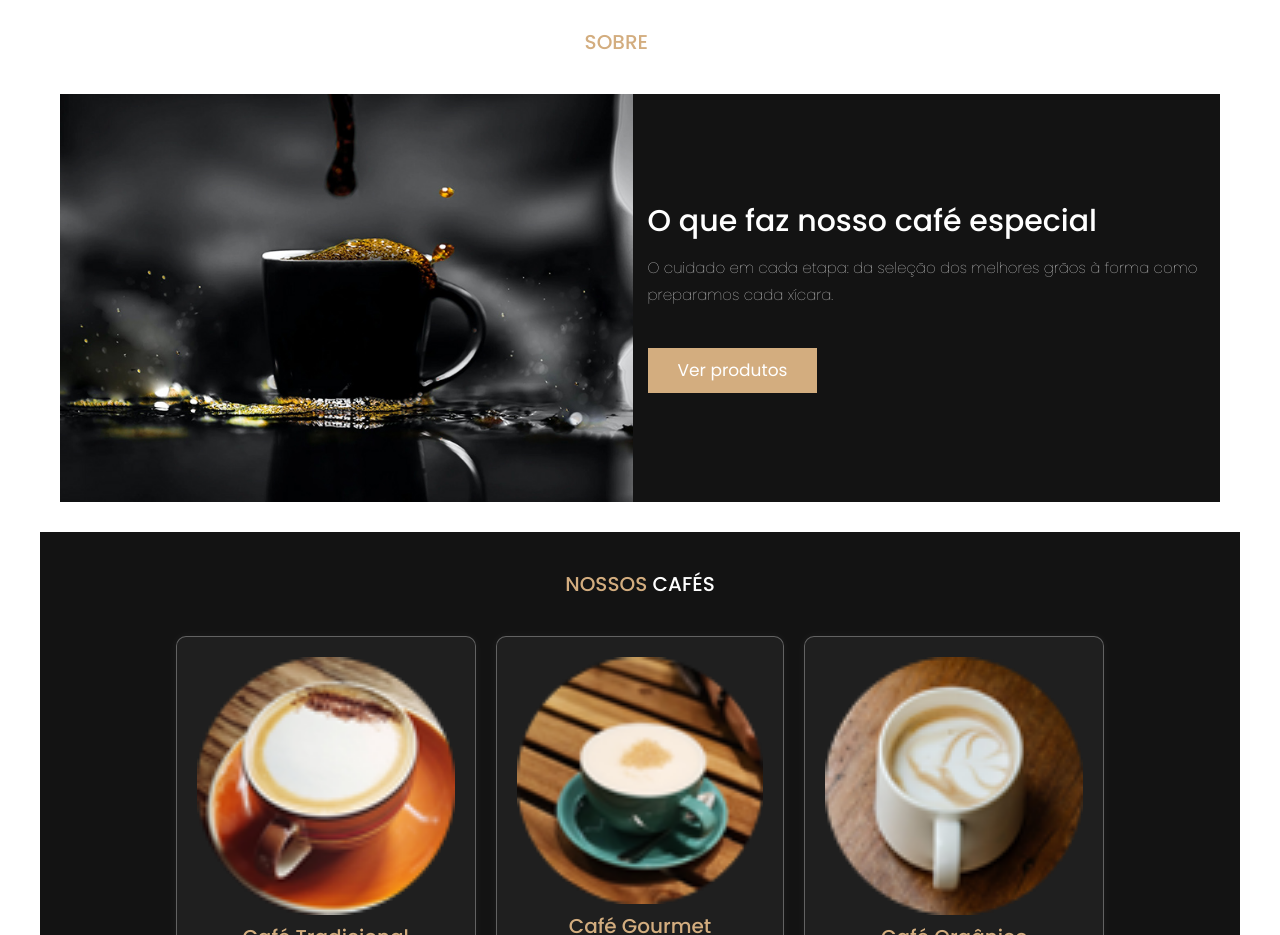
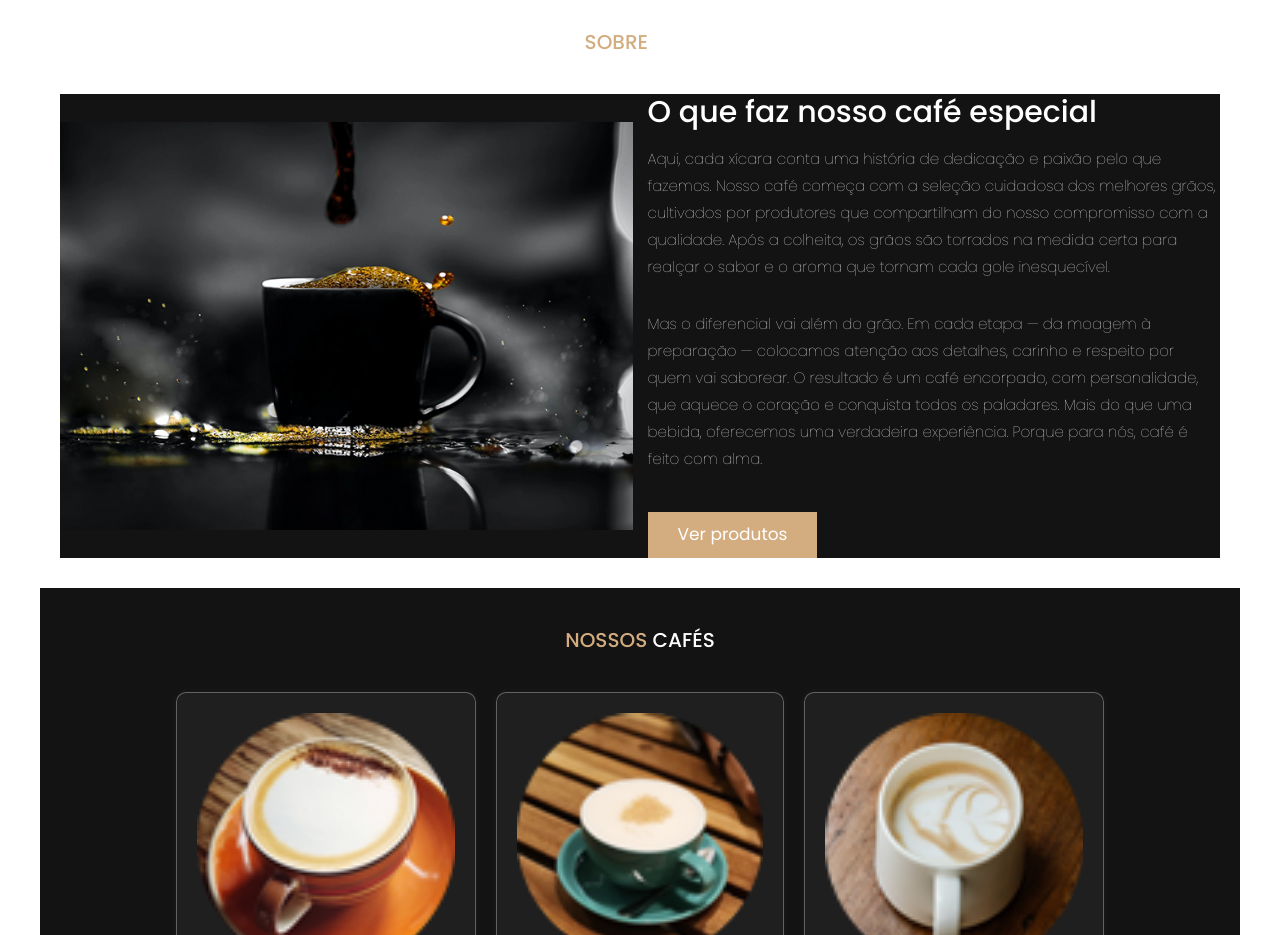
Before and after one commit to JapinhaCamisa19/cafeteria, a plain HTML site: page index.html in a window 1280 px wide. Shown: the part 800-1735 px from the top of the page. Drawn offline with nearby package versions, Linux system fonts and the light colour scheme.

Commit message:
Add files via upload

```diff
--- a/index.html
+++ b/index.html
@@ -9,7 +9,8 @@
     <link rel="stylesheet" href="css/styles.css">
     <link rel="preconnect" href="https://fonts.googleapis.com">
     <link rel="preconnect" href="https://fonts.gstatic.com" crossorigin>
-    <link href="https://cdn.jsdelivr.net/npm/bootstrap@5.3.6/dist/css/bootstrap.min.css" rel="stylesheet" integrity="sha384-4Q6Gf2aSP4eDXB8Miphtr37CMZZQ5oXLH2yaXMJ2w8e2ZtHTl7GptT4jmndRuHDT" crossorigin="anonymous">
+    <link href="https://cdn.jsdelivr.net/npm/bootstrap@5.3.6/dist/css/bootstrap.min.css" rel="stylesheet"
+          integrity="sha384-4Q6Gf2aSP4eDXB8Miphtr37CMZZQ5oXLH2yaXMJ2w8e2ZtHTl7GptT4jmndRuHDT" crossorigin="anonymous">
     <link href="https://fonts.googleapis.com/css2?family=Poppins:wght@100..900&display=swap" rel="stylesheet">
     <link rel="stylesheet" href="https://cdn.jsdelivr.net/npm/bootstrap-icons@1.10.5/font/bootstrap-icons.css">
 </head>
@@ -40,7 +41,8 @@
 <section class="caixa-principal">
     <div>
         <h3>O melhor café da região</h3>
-        <p>Descubra o sabor único que conquista todos os paladares! Nosso café é preparado com grãos selecionados, moídos na hora e servidos com todo o carinho que você merece.</p>
+        <p>Descubra o sabor único que conquista todos os paladares! Nosso café é preparado com grãos selecionados,
+            moídos na hora e servidos com todo o carinho que você merece.</p>
         <a class="botao-link" href="#produtos">Peça o seu agora</a>
     </div>
 </section>
@@ -52,7 +54,17 @@
         <div class="sobre-imagem"><img src="img/about-img.jpg" alt=""></div>
         <div class="sobre-texto">
             <h3>O que faz nosso café especial</h3>
-            <p>O cuidado em cada etapa: da seleção dos melhores grãos à forma como preparamos cada xícara.</p>
+            <p>Aqui, cada xícara conta uma história de dedicação e paixão pelo que fazemos. Nosso café começa com a
+                seleção cuidadosa dos melhores grãos, cultivados por produtores que compartilham do nosso compromisso
+                com a qualidade. Após a colheita, os grãos são torrados na medida certa para realçar o sabor e o aroma
+                que tornam cada gole inesquecível.</p>
+            <p>Mas o diferencial vai além do grão. Em cada etapa — da moagem à preparação — colocamos atenção aos
+                detalhes, carinho e respeito por quem vai saborear. O resultado é um café encorpado, com personalidade,
+                que aquece o coração e conquista todos os paladares.
+
+                Mais do que uma bebida, oferecemos uma verdadeira experiência. Porque para nós, café é feito com alma.
+
+            </p>
             <a class="botao-link" href="#produtos">Ver produtos</a>
         </div>
     </div>
@@ -67,21 +79,27 @@
             <h3>Café Tradicional</h3>
             <p>250g de puro sabor com torra média.</p>
             <span>R$ 19,90</span>
-            <button class="botao-link" onclick="adicionarAoCarrinho('Café Tradicional', 19.9, 'img/menu-4.png')">Adicionar ao Carrinho</button>
+            <button class="botao-link" onclick="adicionarAoCarrinho('Café Tradicional', 19.9, 'img/menu-4.png')">
+                Adicionar ao Carrinho
+            </button>
         </div>
         <div class="produto">
             <img src="img/menu-6.png" alt="Café Gourmet">
             <h3>Café Gourmet</h3>
             <p>100% arábica, notas de chocolate.</p>
             <span>R$ 29,90</span>
-            <button class="botao-link" onclick="adicionarAoCarrinho('Café Gourmet', 29.9, 'img/menu-6.png')">Adicionar ao Carrinho</button>
+            <button class="botao-link" onclick="adicionarAoCarrinho('Café Gourmet', 29.9, 'img/menu-6.png')">Adicionar
+                ao Carrinho
+            </button>
         </div>
         <div class="produto">
             <img src="img/menu-1.png" alt="Café Orgânico">
             <h3>Café Orgânico</h3>
             <p>Produzido sem agrotóxicos, com selo.</p>
             <span>R$ 24,90</span>
-            <button class="botao-link" onclick="adicionarAoCarrinho('Café Orgânico', 24.9, 'img/menu-1.png')">Adicionar ao Carrinho</button>
+            <button class="botao-link" onclick="adicionarAoCarrinho('Café Orgânico', 24.9, 'img/menu-1.png')">Adicionar
+                ao Carrinho
+            </button>
         </div>
     </div>
 </section>
@@ -146,7 +164,9 @@
         integrity="sha384-j1CDi7MgGQ12Z7Qab0qlWQ/Qqz24Gc6BM0thvEMVjHnfYGF0rmFCozFSxQBxwHKO"
         crossorigin="anonymous"></script>
 
-<script src="https://cdn.jsdelivr.net/npm/bootstrap@5.3.6/dist/js/bootstrap.bundle.min.js" integrity="sha384-j1CDi7MgGQ12Z7Qab0qlWQ/Qqz24Gc6BM0thvEMVjHnfYGF0rmFCozFSxQBxwHKO" crossorigin="anonymous"></script>
+<script src="https://cdn.jsdelivr.net/npm/bootstrap@5.3.6/dist/js/bootstrap.bundle.min.js"
+        integrity="sha384-j1CDi7MgGQ12Z7Qab0qlWQ/Qqz24Gc6BM0thvEMVjHnfYGF0rmFCozFSxQBxwHKO"
+        crossorigin="anonymous"></script>
 <script src="scripts.js"></script>
 </body>
 </html>
```
